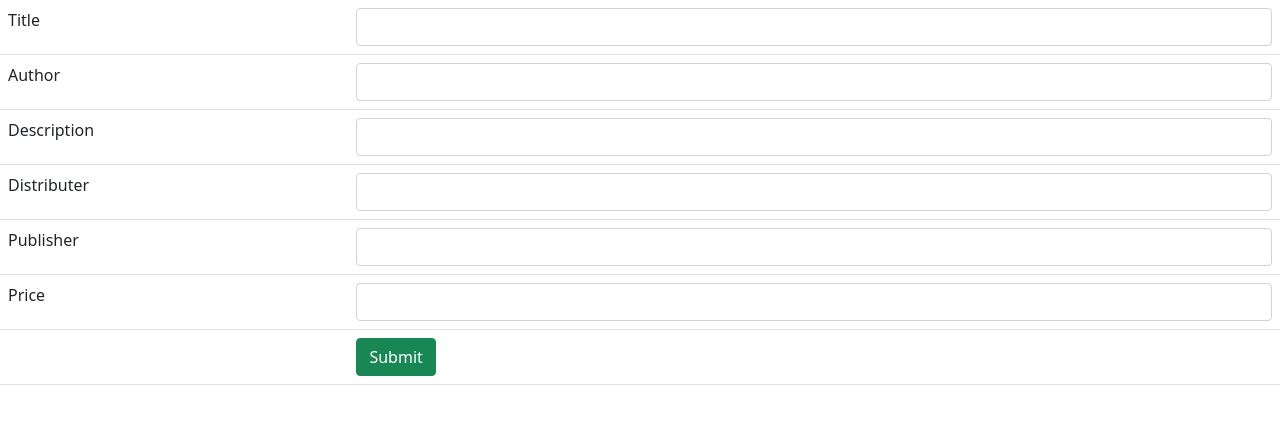
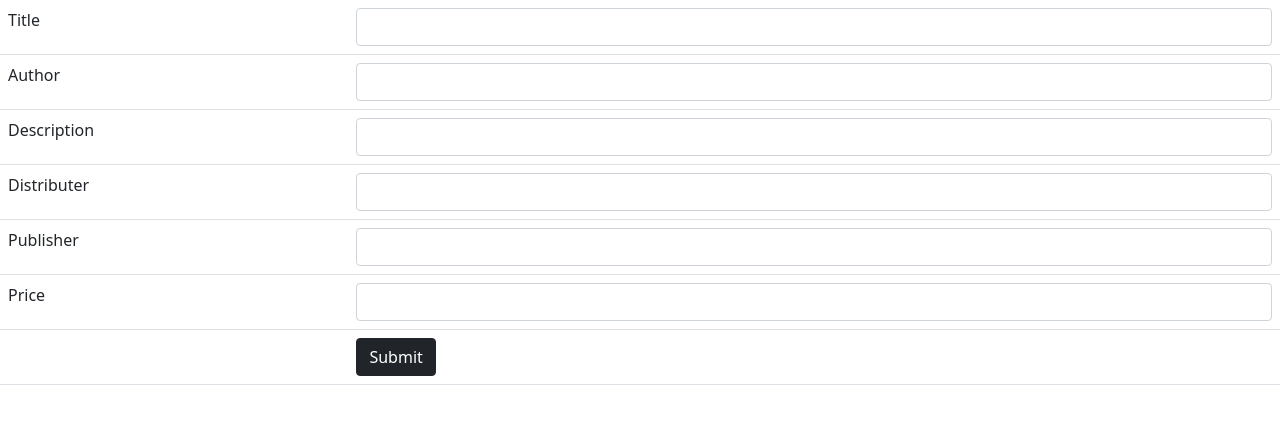
Before and after one commit to sharonthomas77/myweb, a plain HTML site: page book.html in a window 1280 px wide. Drawn offline with nearby package versions, Linux system fonts and the light colour scheme.

Commit message:
button colour changed

```diff
--- a/book.html
+++ b/book.html
@@ -35,7 +35,7 @@
     </tr>
     <tr>
         <td></td>
-        <td><button class="btn btn-success">Submit</button></td>
+        <td><button class="btn btn-dark">Submit</button></td>
     </tr>
 </table>
 </body>
```
